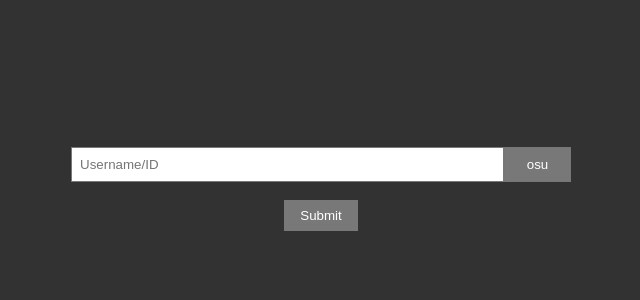
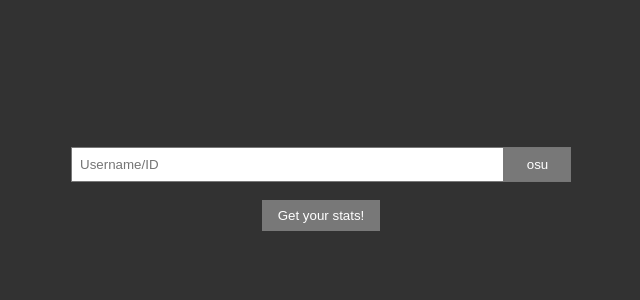
Before and after one commit to JasonM610/o-recap-2023, a Flask app: page / in a window 1280 px wide. Shown: the part 461-761 px from the top of the page, without its empty margins (319-959 px from the left). Run offline with Flask 3, Linux system fonts and the light colour scheme; parts of the project's set-up code (start-up, migrations or seed data) failed here and were passed over.

Commit message:
add small tweaks to frontend

```diff
--- a/app/home/forms.py
+++ b/app/home/forms.py
@@ -5,9 +5,8 @@ from app.utils.enums import Mode
 
 
 class UserForm(FlaskForm):
-    user = StringField("User ID: ", validators=[DataRequired()])
+    user = StringField(validators=[DataRequired()])
     mode = SelectField(
-        "Gamemode: ",
         choices=[
             ("osu", "osu"),
             ("taiko", "Taiko"),
@@ -15,4 +14,4 @@ class UserForm(FlaskForm):
             ("mania", "Mania"),
         ],
     )
-    submit = SubmitField("Submit")
+    submit = SubmitField("Get your stats!")
--- a/app/home/routes.py
+++ b/app/home/routes.py
@@ -1,7 +1,8 @@
+import os
 from flask import Blueprint, current_app, flash, redirect, render_template, url_for
 from app import db, sqs
 from app.home.forms import UserForm
-from app.utils.api import get_user_data, get_best_scores
+from app.utils.osu import get_user_data, get_best_scores
 
 
 home = Blueprint(
@@ -36,9 +37,9 @@ def index():
                 db.session.add_all(best_scores)
 
                 # send to SQS. comment out for now
-                # sqs.send_message(
-                # QueueUrl=current_app.config["QUEUE_URL"], MessageBody=str(user_id)
-                # )
+                sqs.send_message(
+                QueueUrl=os.environ.get("QUEUE_URL"), MessageBody=str(user_id)
+                )
 
             db.session.commit()
         else:
--- a/app/home/static/css/main.css
+++ b/app/home/static/css/main.css
@@ -17,7 +17,6 @@ body {
 
 .form-input {
     padding: 8px;
-    font-family: Arial, Helvetica, sans-serif;
     display: flex;
     width: 500px;
     height: 35px;
@@ -27,6 +26,7 @@ body {
 .form-user {
     border-right: 0;
     border-left: 2;
+    font-family: sans-serif;
     width: 83%;
     padding: 8px;
     border: 1px solid rgb(120, 120, 120);
@@ -40,6 +40,7 @@ body {
 .form-mode {
     appearance: none;
     padding: 1px;
+    font-family: sans-serif;
     border-radius: 0;
     background-color: rgb(120, 120, 120);
     color: rgb(255, 255, 255);
@@ -60,7 +61,7 @@ body {
     background-color: rgb(120, 120, 120);
     color: rgb(255, 255, 255);
     border: none;
-    font-family: Arial, Helvetica, sans-serif;
+    font-family: sans-serif;
     padding: 8px 16px;
     cursor: pointer;
 }
```
